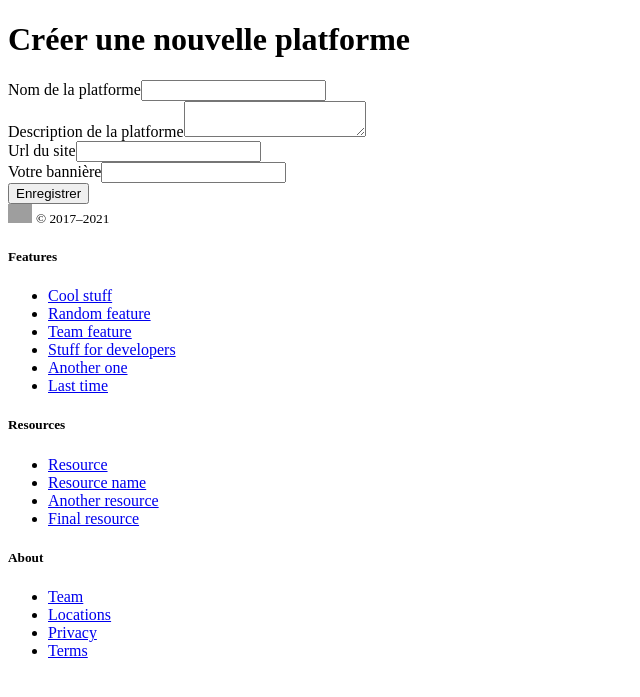
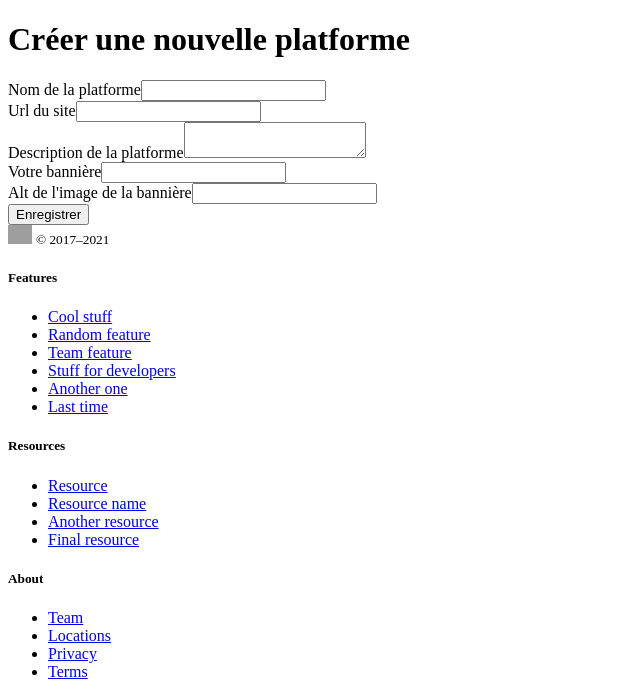
Before and after one commit to NayanChauveau/Topspirit, a Symfony app: template templates/platform/new.html.twig in a window 1280 px wide. Shown: the part 254-951 px from the top of the page, without its empty margins (0-640 px from the left). Before the commit the page ends 912 px from the top, so only its background shows below. Run offline with Twig, Linux system fonts and the light colour scheme; the template is opened without the code that fills it, so the values that code supplies are empty; form fields are guessed from the names that the template uses; some libraries are stand-ins or nearby versions; grey boxes are pictures that could not be loaded.

Commit message:
feat(platform): add alt for banner images

```diff
--- a/src/Form/PlatformType.php
+++ b/src/Form/PlatformType.php
@@ -18,6 +18,9 @@ class PlatformType extends AbstractType
                 'help' => 'La description de la platforme doit faire entre 20 et 300 caractères.' // TODO
             ])
             ->add('url')
+            ->add('bannerAlt', null, [
+                'help' => 'Entrez une courte description de votre commerce'
+            ])
             ->add('imageFile', VichFileType::class, [
                 'required' => false,
                 'allow_delete' => false,
--- a/templates/home/index.html.twig
+++ b/templates/home/index.html.twig
@@ -24,14 +24,14 @@
             <div class="col-md-12">
                 <div class="row g-0 border rounded overflow-hidden flex-md-row mb-4 shadow-sm h-md-250 position-relative">
                     <div class="col-auto d-none d-lg-block">
-                        <img src="{{ vich_uploader_asset(platform, 'imageFile') | imagine_filter('miniature') }}" alt="">
+                        <img src="{{ vich_uploader_asset(platform, 'imageFile') | imagine_filter('miniature') }}" alt="{{ platform.bannerAlt }}">
                     </div>
                     <div class="col p-4 d-flex flex-column position-static">
                         <strong class="d-inline-block mb-2 text-primary">World</strong>
                         <h3 class="mb-0">{{ platform.name }}</h3>
                         <div class="mb-1 text-muted">Nov 12</div>
                         <p class="card-text mb-auto">{{ platform.content }}</p>
-                        <a href="#" class="stretched-link">Visiter la plateforme</a>
+                        <a href="{{ platform.url }}" class="stretched-link">Visiter la plateforme</a>
                     </div>
                 </div>
             </div>
--- a/templates/platform/_form.html.twig
+++ b/templates/platform/_form.html.twig
@@ -1,13 +1,21 @@
 {{ form_start(form) }}
-    {{ form_row(form.name, { 'label': 'Nom de la platforme' }) }}
+    <div class="row">
+        <div class="col">
+            {{ form_row(form.name, { 'label': 'Nom de la platforme' }) }}
+        </div>
+        <div class="col">
+            {{ form_row(form.url, { 'label': 'Url du site' }) }}
+        </div>
+    </div>
     {{ form_row(form.content, { 'label': 'Description de la platforme' }) }}
-    {{ form_row(form.url, { 'label': 'Url du site' }) }}
+
     <div class="row mb-3">
     {% if platform.banner is not empty %}
-        <img src="{{ vich_uploader_asset(platform, 'imageFile') | imagine_filter('mini_miniature') }}" alt="" class="mh-100 col-2">
+        <img src="{{ vich_uploader_asset(platform, 'imageFile') | imagine_filter('mini_miniature') }}" alt="" class="mh-100 col-3">
     {% endif %}
     <div class="col d-flex flex-column justify-content-center">
         {{ form_row(form.imageFile, { 'label': 'Votre bannière' }) }}
+        {{ form_row(form.bannerAlt, { 'label': 'Alt de l\'image de la bannière' })}}
     </div>
     </div>
 
--- a/templates/platform/index.html.twig
+++ b/templates/platform/index.html.twig
@@ -10,14 +10,14 @@
                     <div class="col-md-12">
                         <div class="row g-0 border rounded overflow-hidden flex-md-row mb-4 shadow-sm h-md-250 position-relative">
                             <div class="col-auto d-none d-lg-block">
-                                <img src="{{ vich_uploader_asset(platform, 'imageFile') | imagine_filter('miniature') }}" alt="">
+                                <img src="{{ vich_uploader_asset(platform, 'imageFile') | imagine_filter('miniature') }}" alt="{{ platform.bannerAlt }}">
                             </div>
                             <div class="col p-4 d-flex flex-column position-static">
                                 <strong class="d-inline-block mb-2 text-primary">World</strong>
                                 <h3 class="mb-0">{{ platform.name }}</h3>
                                 <div class="mb-1 text-muted">Nov 12</div>
                                 <p class="card-text mb-auto">{{ platform.content }}</p>
-                                <a href="#" class="stretched-link">Visiter la plateforme</a>
+                                <a href="{{ platform.url }}" class="stretched-link">Visiter la plateforme</a>
                             </div>
                         </div>
                     </div>
@@ -29,7 +29,7 @@
                                 <h3 class="mb-0">{{ platform.name }}</h3>
                                 <div class="mb-1 text-muted">Nov 12</div>
                                 <p class="card-text mb-auto">{{ platform.content }}</p>
-                                <a href="#" class="stretched-link">Visiter la plateforme</a>
+                                <a href="{{ platform.url }}" rel="nofollow" class="stretched-link">Visiter la plateforme</a>
                             </div>
                         </div>
                     </div>
```
Also changed, not shown: src/Entity/Platform.php (+17 -0 lines).
